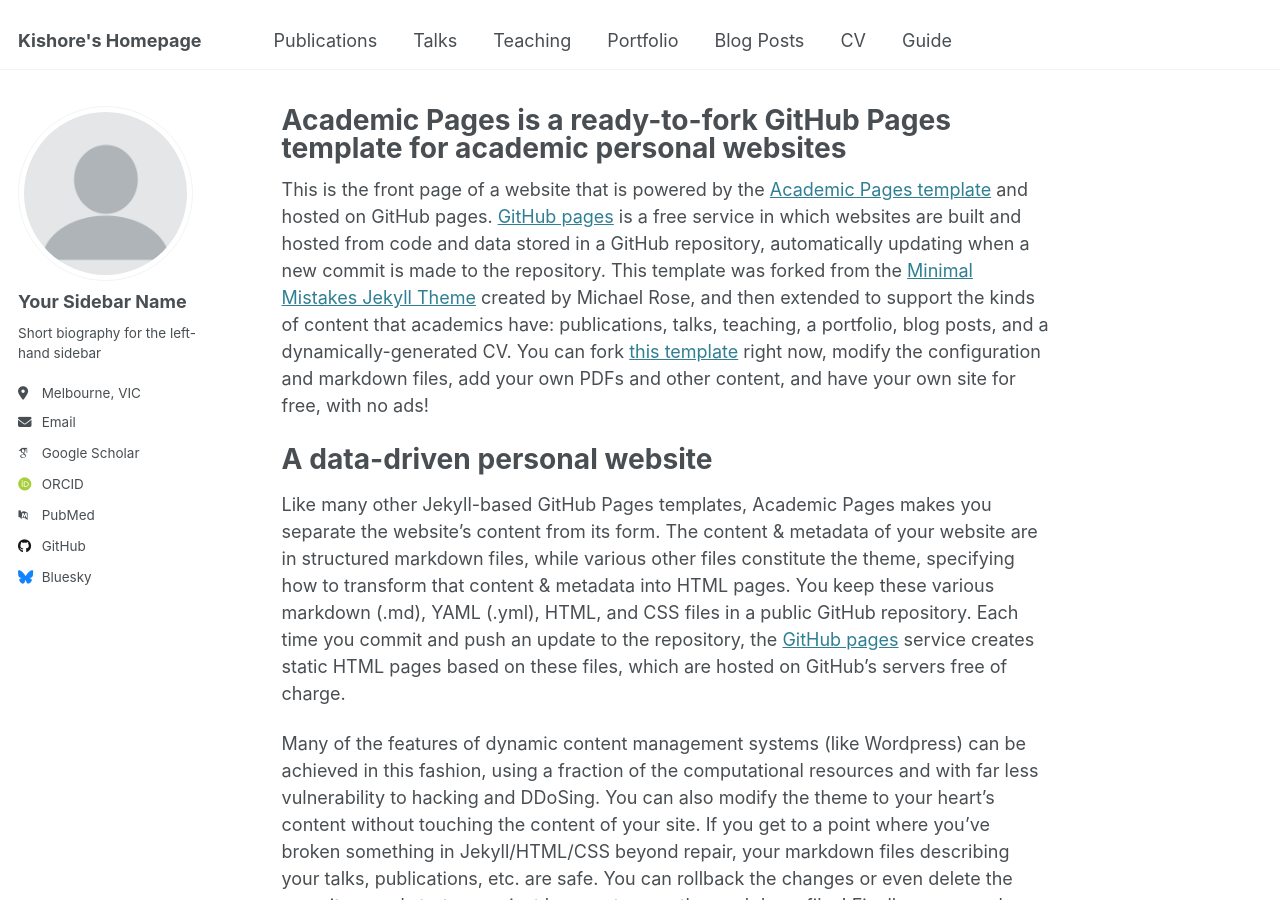
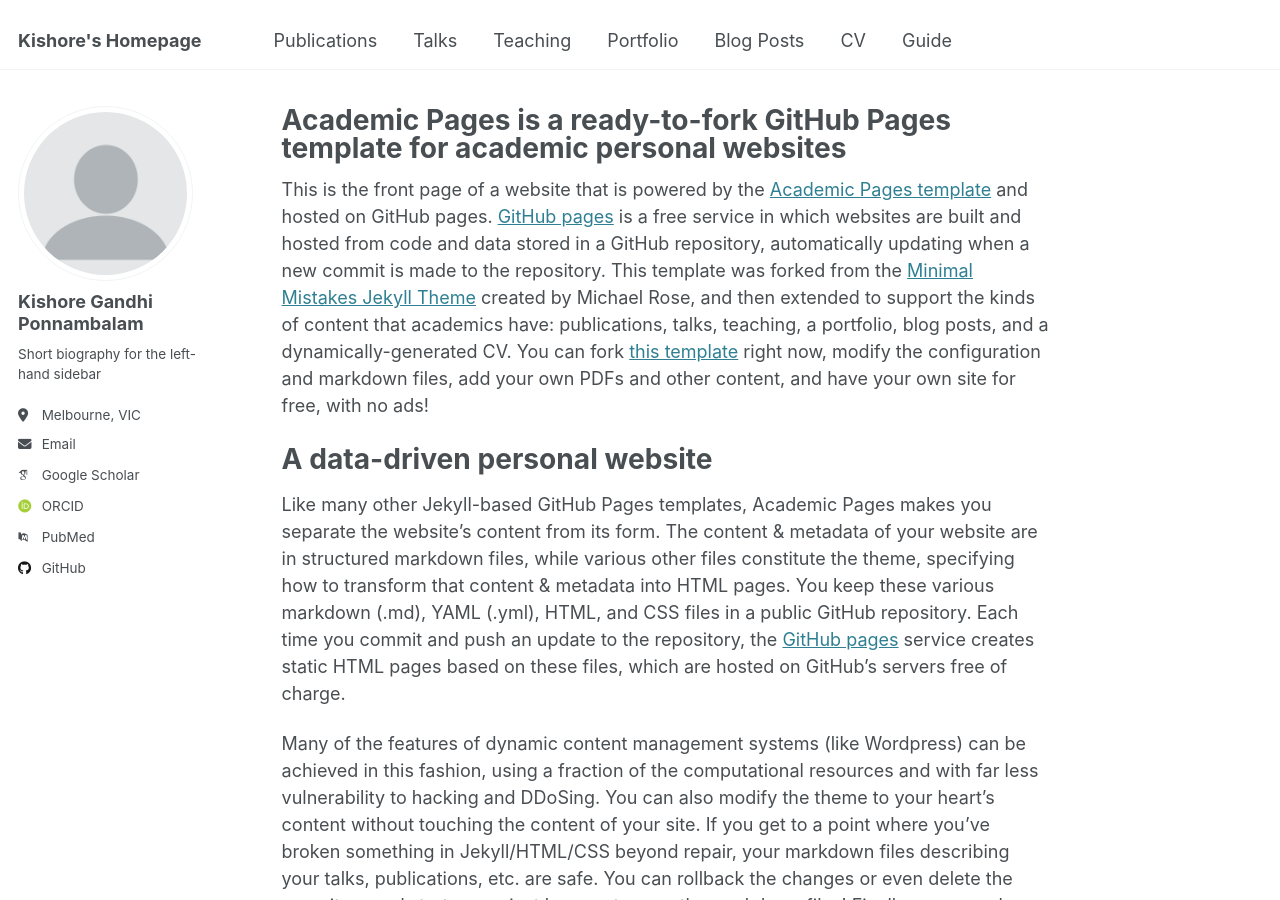
Before and after one commit to Kishore-Gandhi/kishore-gandhi.github.io, a Jekyll site: the page built from _pages/about.md, in a window 1280 px wide and 900 px high. Built offline with Jekyll 4.4.1, drawn with Linux system fonts in a browser that asks for light colours; some web fonts are replaced.

Commit message:
Update _config.yml

```diff
--- a/_config.yml
+++ b/_config.yml
@@ -23,7 +23,7 @@ repository               : "academicpages/academicpages.github.io"
 author:
   # Biographic information
   avatar           : "profile.png"
-  name             : "Your Sidebar Name"
+  name             : "Kishore Gandhi Ponnambalam"
   pronouns         : # example: "she/her"
   bio              : "Short biography for the left-hand sidebar"
   location         : "Melbourne, VIC"
@@ -50,7 +50,7 @@ author:
   stackoverflow    : # User number or user number and name (i.e., use "1" or "1/jeff-atwood")
 
   # Social media
-  bluesky          : "bsky.app" # Replace this with you Bluesky username
+  bluesky          : # Replace this with you Bluesky username
   facebook         : # Username
   flickr           : # Username
   foursquare       : # Username
```
